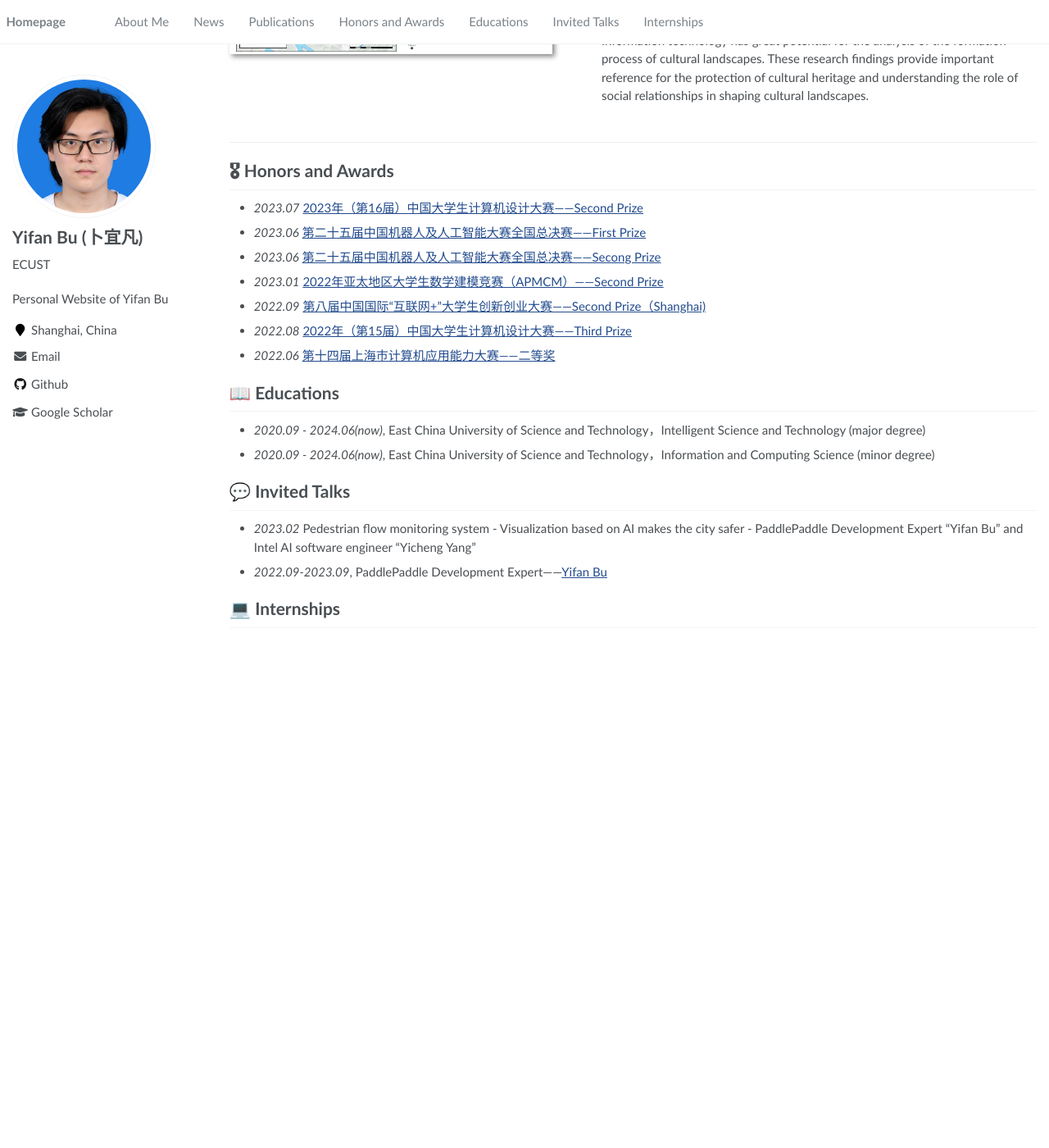
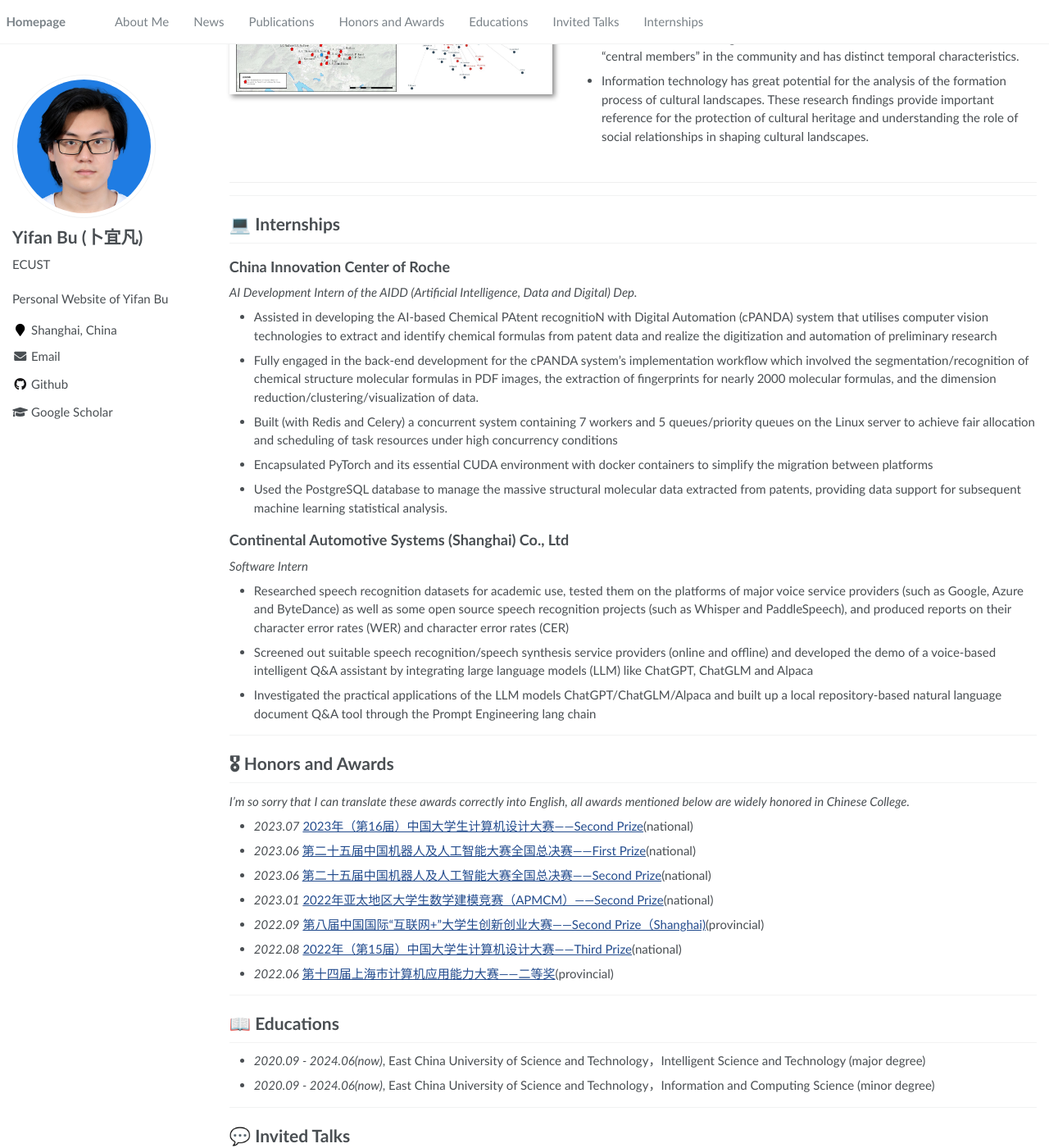
Before and after one commit to KirigiriSuzumiya/KirigiriSuzumiya.github.io, a Jekyll site: the page built from _pages/about.md, in a window 1280 px wide and 1400 px high, scrolled down 1778 px. Shown: the whole window at 82% size. Built offline with Jekyll 4.4.1, drawn with Linux system fonts in a browser that asks for light colours; before the commit the page ends 2555 px from its top, so only the background shows below that; some of the changed text lies outside the part shown.

Commit message:
Update about.md

```diff
--- a/_pages/about.md
+++ b/_pages/about.md
@@ -17,14 +17,17 @@ redirect_from:
 
 <span class='anchor' id='about-me'></span>
 
-English|[简体中文](/cn)
+
+language:English / [简体中文](/cn)
+
+# About me
 
 Currently studying in the intelligence and Science major of East China University of Science and Technology, I am familiar with the application deployment of deep learning models, keep up with the development of deep learning technology, and develop practical programs in the AI era.
 
 Familiar with Python and its third-party libraries, able to quickly get started with the new framework to achieve the required functions of AI systems.
 
 
-
+---
 
 # 🔥 News
 - *2023.07*: &nbsp;🎉🎉 Won the second prize in `2023年（第16届）中国大学生计算机设计大赛`!
@@ -57,7 +62,6 @@ Computer vision technologies such as target detection and tracking, image classi
 - Code：[Github](https://openi.pcl.ac.cn/boyifan/crowd_vis)
 
 
-
 ## Sports video identification tracking tool set
 
 *Cooperate with the national climbing team for the live broadcast of the event*
@@ -67,7 +71,7 @@ Real-time sports event recognition and tracking toolset based on PP-Human, a rea
 - Technical route: PaddlePaddle+OpenCV+TensorRT
 - Code: [Github](https://github.com/KirigiriSuzumiya/Sports_Game_Tracker)
 
-
+---
 
 # 📝 Publications
 
@@ -96,24 +100,49 @@ Real-time sports event recognition and tracking toolset based on PP-Human, a rea
 </div>
 </div>
 
+---
+
+# 💻 Internships
+## China Innovation Center of Roche
+
+*AI Development Intern of the AIDD (Artificial Intelligence, Data and Digital) Dep.*
+
+- Assisted in developing the AI-based Chemical PAtent recognitioN with Digital Automation (cPANDA) system that utilises computer vision technologies to extract and identify chemical formulas from patent data and realize the digitization and automation of preliminary research
+- Fully engaged in the back-end development for the cPANDA system's implementation workflow which involved the segmentation/recognition of chemical structure molecular formulas in PDF images, the extraction of fingerprints for nearly 2000 molecular formulas, and the dimension reduction/clustering/visualization of data.
+- Built (with Redis and Celery) a concurrent system containing 7 workers and 5 queues/priority queues on the Linux server to achieve fair allocation and scheduling of task resources under high concurrency conditions
+- Encapsulated PyTorch and its essential CUDA environment with docker containers to simplify the migration between platforms
+- Used the PostgreSQL database to manage the massive structural molecular data extracted from patents, providing data support for subsequent machine learning statistical analysis.
+
+## Continental Automotive Systems (Shanghai) Co., Ltd
+
+*Software Intern*
+
+-	Researched speech recognition datasets for academic use, tested them on the platforms of major voice service providers (such as Google, Azure and ByteDance) as well as some open source speech recognition projects (such as Whisper and PaddleSpeech), and produced reports on their character error rates (WER) and character error rates (CER)
+-	Screened out suitable speech recognition/speech synthesis service providers (online and offline) and developed the demo of a voice-based intelligent Q&A assistant by integrating large language models (LLM) like ChatGPT, ChatGLM and Alpaca
+-	Investigated the practical applications of the LLM models ChatGPT/ChatGLM/Alpaca and built up a local repository-based natural language document Q&A tool through the Prompt Engineering lang chain
+
+---
+
 # 🎖 Honors and Awards
-- *2023.07* [2023年（第16届）中国大学生计算机设计大赛——Second Prize](pdf/2023c4.pdf)
-- *2023.06* [第二十五届中国机器人及人工智能大赛全国总决赛——First Prize](pdf/robot1.pdf)
-- *2023.06* [第二十五届中国机器人及人工智能大赛全国总决赛——Secong Prize](pdf/robot2.pdf)
-- *2023.01* [2022年亚太地区大学生数学建模竞赛（APMCM）——Second Prize](pdf/asia.pdf)
-- *2022.09* [第八届中国国际“互联网+”大学生创新创业大赛——Second Prize（Shanghai)](pdf/2022-9.pdf)
-- *2022.08* [2022年（第15届）中国大学生计算机设计大赛——Third Prize](pdf/2022-7.pdf)
-- *2022.06* [第十四届上海市计算机应用能力大赛——二等奖](pdf/2022-5.pdf)
 
+*I'm so sorry that I can translate these awards correctly into English, all awards mentioned below are widely honored in Chinese College.*
+
+- *2023.07* [2023年（第16届）中国大学生计算机设计大赛——Second Prize](pdf/2023c4.pdf)(national)
+- *2023.06* [第二十五届中国机器人及人工智能大赛全国总决赛——First Prize](pdf/robot1.pdf)(national)
+- *2023.06* [第二十五届中国机器人及人工智能大赛全国总决赛——Second Prize](pdf/robot2.pdf)(national)
+- *2023.01* [2022年亚太地区大学生数学建模竞赛（APMCM）——Second Prize](pdf/asia.pdf)(national)
+- *2022.09* [第八届中国国际“互联网+”大学生创新创业大赛——Second Prize（Shanghai)](pdf/2022-9.pdf)(provincial)
+- *2022.08* [2022年（第15届）中国大学生计算机设计大赛——Third Prize](pdf/2022-7.pdf)(national)
+- *2022.06* [第十四届上海市计算机应用能力大赛——二等奖](pdf/2022-5.pdf)(provincial)
+
+---
 
 # 📖 Educations
 - *2020.09 - 2024.06(now)*, East China University of Science and Technology，Intelligent Science and Technology (major degree)
 - *2020.09 - 2024.06(now)*, East China University of Science and Technology，Information and Computing Science (minor degree)
 
+---
 
 # 💬 Invited Talks
 - *2023.02* Pedestrian flow monitoring system - Visualization based on AI makes the city safer - PaddlePaddle Development Expert "Yifan Bu" and Intel AI software engineer "Yicheng Yang"
 - *2022.09-2023.09*, PaddlePaddle Development Expert——[Yifan Bu](https://www.paddlepaddle.org.cn/ppdemd?n=/ppdemd/%E5%8D%9C%E5%AE%9C%E5%87%A1)
-
-
-# 💻 Internships
```
Also changed, not shown: other parts of _pages/about.md (+4 -2 lines).
